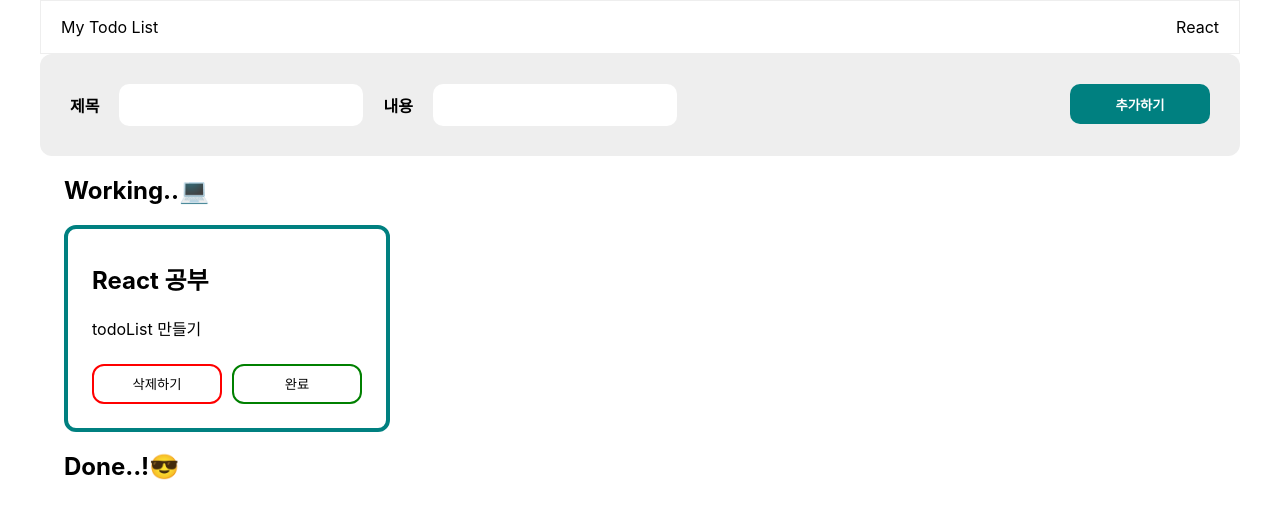
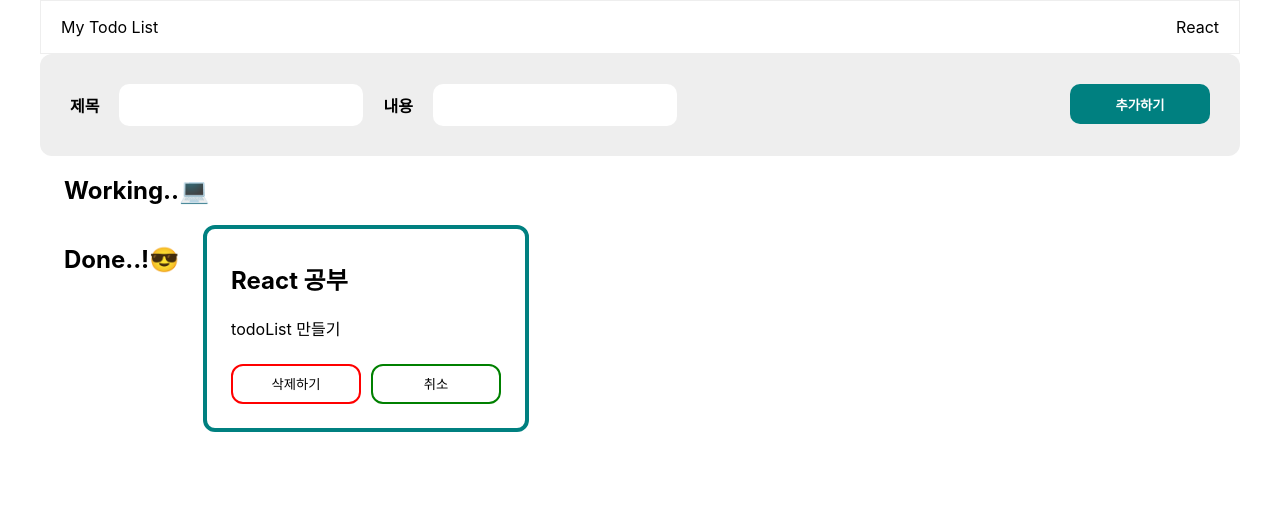
Before and after one commit to daaraam/todolist, a React (Create React App) app: page / in a window 1280 px wide. Both pictures are taken after a click on the button "완료". Shown: the top 518 px of the page. Built offline with nearby package versions, Linux system fonts and the light colour scheme.

Commit message:
Feat : todoList 완성

```diff
--- a/src/App.css
+++ b/src/App.css
@@ -63,6 +63,12 @@
   gap: 12px;
 }
 
+.done-wrap {
+  display: flex;
+  flex-wrap: wrap;
+  gap: 12px;
+}
+
 .todo-container {
   border: 4px solid teal;
   border-radius: 12px;
@@ -94,3 +100,12 @@
   padding: 1px 6px;
   background-color: #ffffff;
 }
+
+.cancel-btn {
+  border: 2px solid green;
+  border-radius: 12px;
+  width: 130px;
+  height: 40px;
+  padding: 1px 6px;
+  background-color: #ffffff;
+}
--- a/src/App.js
+++ b/src/App.js
@@ -3,7 +3,7 @@ import "./App.css";
 
 function App() {
   const [box, setBox] = useState([
-    { id: 1, title: "React 공부", detail: "todoList 만들기" },
+    { id: 1, title: "React 공부", detail: "todoList 만들기", done: false },
   ]);
 
   const [title, setTitle] = useState("");
@@ -18,17 +18,28 @@ function App() {
   };
 
   const addBtnHandler = (event) => {
-    alert("추가!");
     event.preventDefault();
     const newBox = {
       id: box.length + 1,
       title: title,
       detail: detail,
+      done: false,
     };
-
     setTitle("");
     setDetail("");
     setBox([...box, newBox]);
+  };
+
+  const completeBtnHandler = (id) => {
+    const completedTodo = box.filter((item) => item.id === id)[0];
+    completedTodo.done = !completedTodo.done;
+    setBox([...box]);
+    console.log(box);
+  };
+
+  const deleteBtnHandler = (id) => {
+    const deletedBox = box.filter((item) => item.id !== id);
+    setBox(deletedBox);
   };
 
   return (
@@ -59,23 +70,67 @@ function App() {
       </form>
       <h2 className="working">Working..💻</h2>
       <div className="todo-wrap">
-        {box.map((item) => (
+        {box.map((item) =>
+          item.done ? (
+            <div></div>
+          ) : (
             <div className="todo-list" key={item.id}>
               <div className="todo-container">
                 <h2 className="todo-title">{item.title}</h2>
                 <div className="todo-text">{item.detail}</div>
 
                 <div className="button-group">
-                <button className="delete-btn">삭제하기</button>
-                <button className="complete-btn">완료</button>
+                  <button
+                    onClick={() => deleteBtnHandler(item.id)}
+                    className="delete-btn"
+                  >
+                    삭제하기
+                  </button>
+                  <button
+                    onClick={() => completeBtnHandler(item.id)}
+                    className="complete-btn"
+                  >
+                    {item.done ? "취소" : "완료"}
+                  </button>
                 </div>
               </div>
             </div>
-        ))}
+          )
+        )}
       </div>
 
+      {/* item.done가 true인 애들만 띄우자 */}
       <div className="todo-list">
         <h2>Done..!😎</h2>
+        <div className="todo-wrap">
+          {box.map((item) =>
+            item.done ? (
+              <div className="todo-list" key={item.id}>
+                <div className="todo-container">
+                  <h2 className="todo-title">{item.title}</h2>
+                  <div className="todo-text">{item.detail}</div>
+
+                  <div className="button-group">
+                    <button
+                      onClick={() => deleteBtnHandler(item.id)}
+                      className="delete-btn"
+                    >
+                      삭제하기
+                    </button>
+                    <button
+                      onClick={() => completeBtnHandler(item.id)}
+                      className="complete-btn"
+                    >
+                      {item.done ? "취소" : "완료"}
+                    </button>
+                  </div>
+                </div>
+              </div>
+            ) : (
+              <div></div>
+            )
+          )}
+        </div>
       </div>
     </div>
   );
```
Lines whose indentation alone changed are shown as unchanged.
